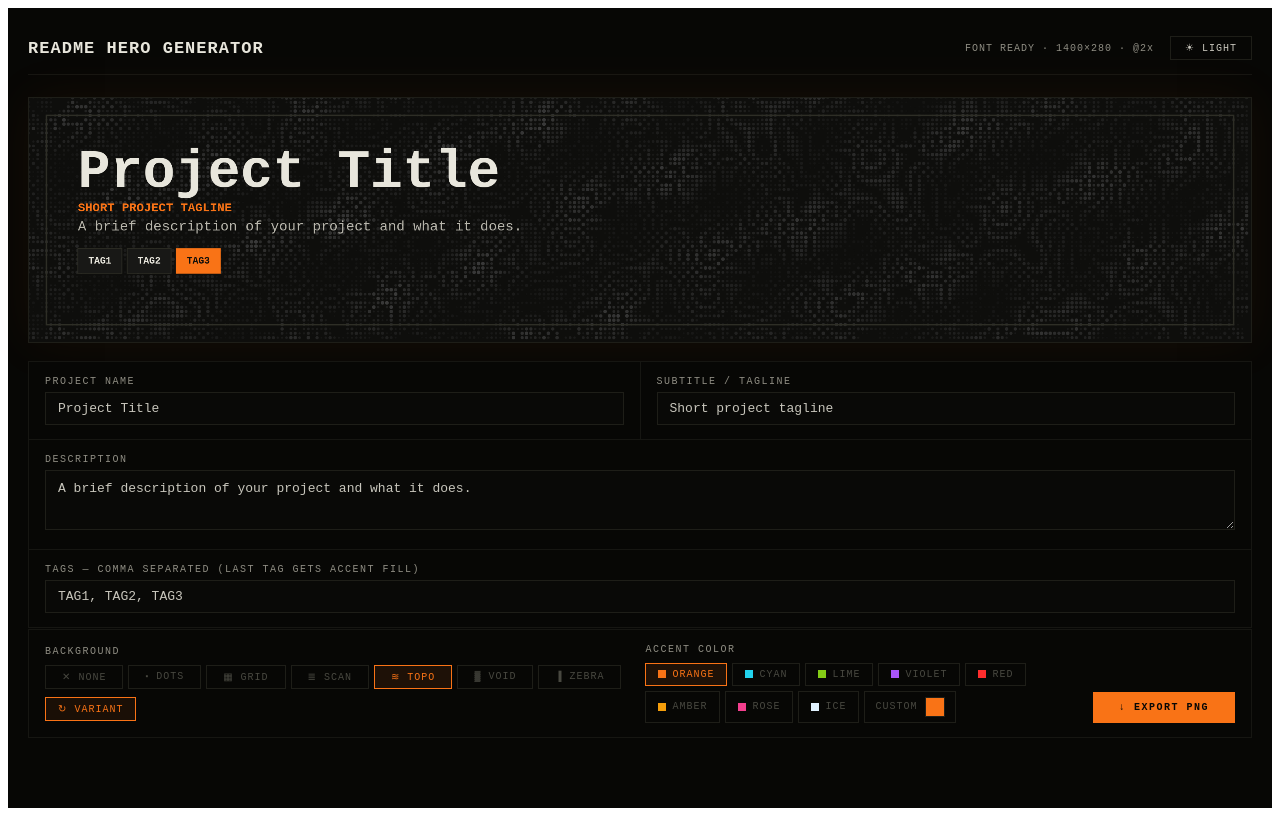
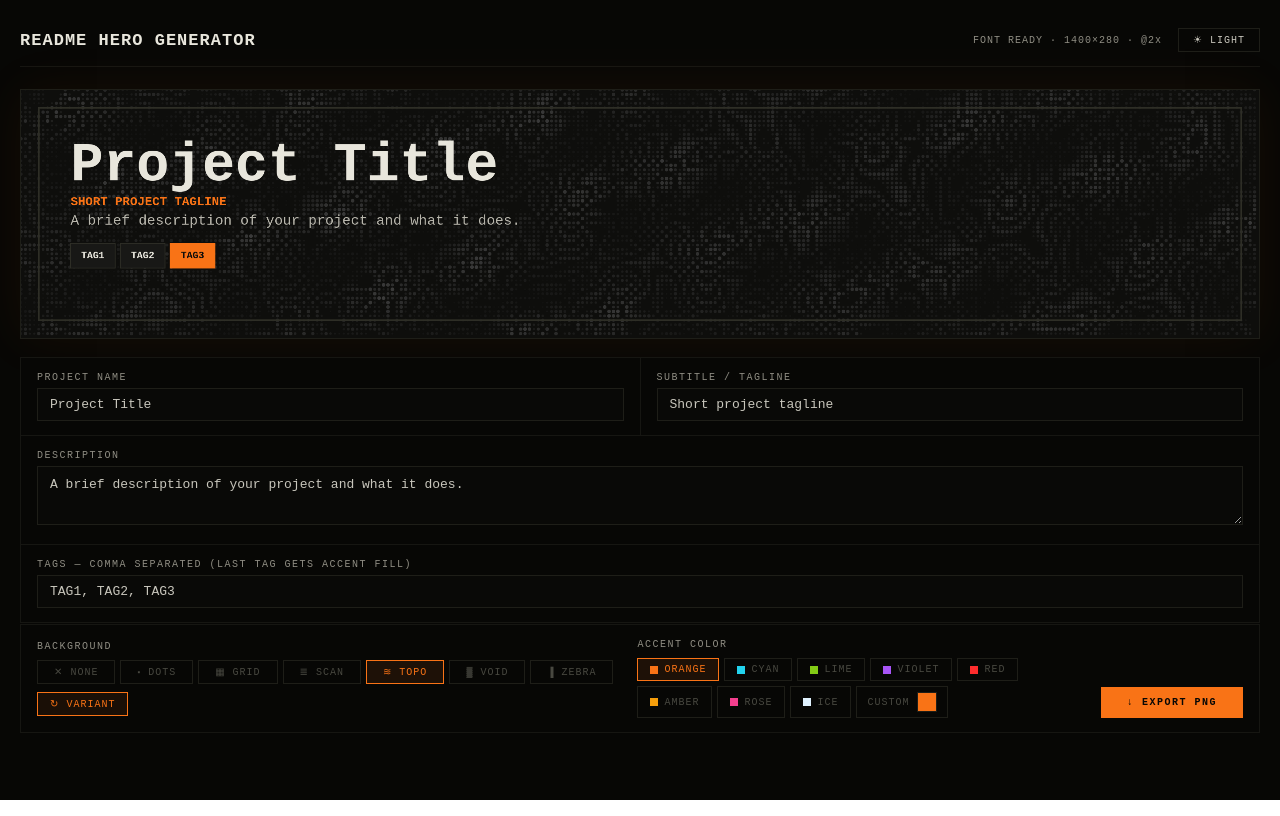
Before and after one commit to 11philip22/readme-hero-generator, a React (Vite) app: page / in a window 1280 px wide. Built offline with nearby package versions, Linux system fonts and the light colour scheme; a web font is replaced by a local one.

Commit message:
fix: no more scroll bar on full screen

```diff
--- /dev/null
+++ b/src/index.css
@@ -0,0 +1,19 @@
+*,
+*::before,
+*::after {
+  box-sizing: border-box;
+}
+
+html,
+body {
+  margin: 0;
+  padding: 0;
+}
+
+body {
+  overflow-x: hidden;
+}
+
+#root {
+  min-width: 0;
+}
--- a/src/main.jsx
+++ b/src/main.jsx
@@ -1,6 +1,7 @@
 import { StrictMode } from 'react'
 import { createRoot } from 'react-dom/client'
 import App from './App.jsx'
+import './index.css'
 
 createRoot(document.getElementById('root')).render(
   <StrictMode>
```
